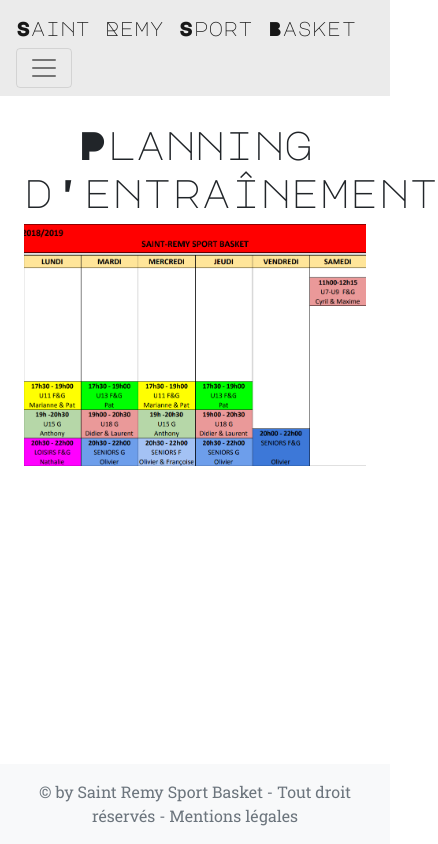
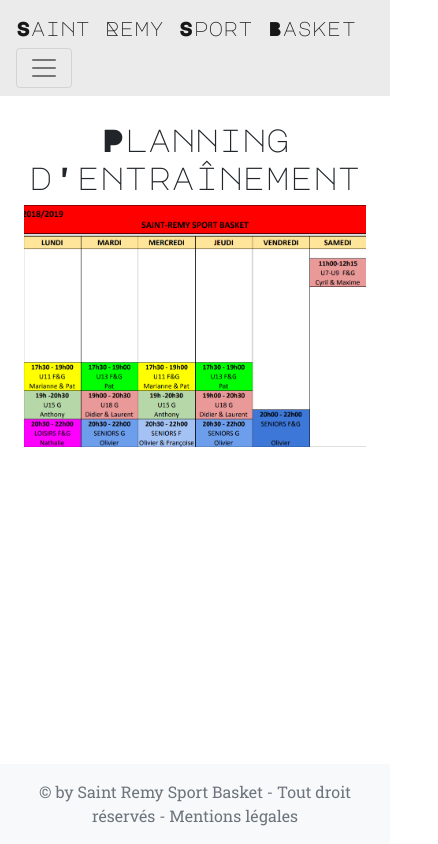
Before and after one commit to maxime-bambara/static-project-bootstrap, a plain HTML site: page pages/planning.html in a window 390 px wide. Shown: the whole page, 438 px wide, since content can reach past the window. Drawn offline with nearby package versions, Linux system fonts and the light colour scheme.

Commit message:
Adjust h1 style for responsive design

```diff
--- a/pages/planning.html
+++ b/pages/planning.html
@@ -41,7 +41,7 @@
 
     <!-- Container -->
     <main class="container p-4 text-center">
-        <h1>Planning d'entraînement</h1>
+        <h1 style="font-size:xx-large">Planning d'entraînement</h1>
         <img src="/assets/img/calendrier.png" alt="calendrier" class="img-fluid">
 
     </main>
```
